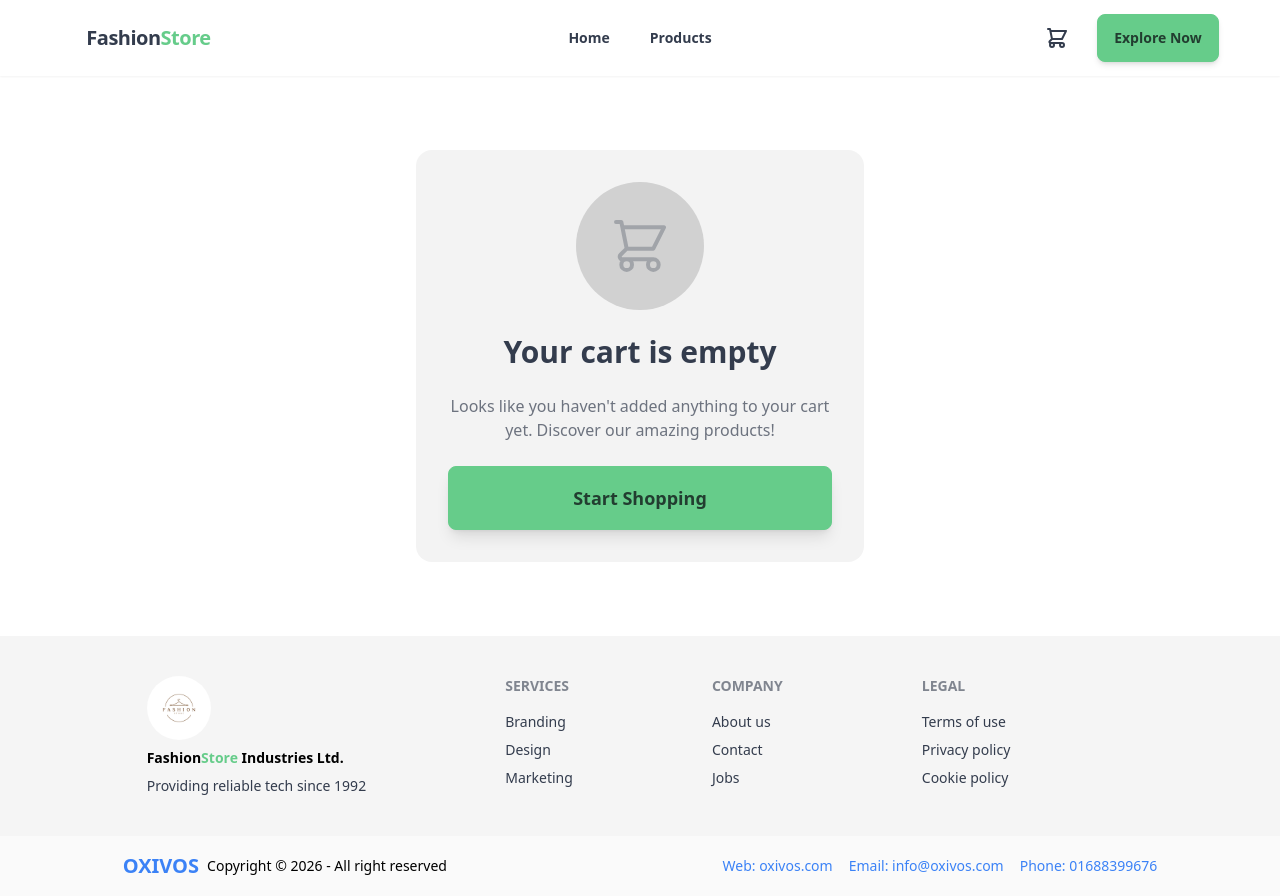
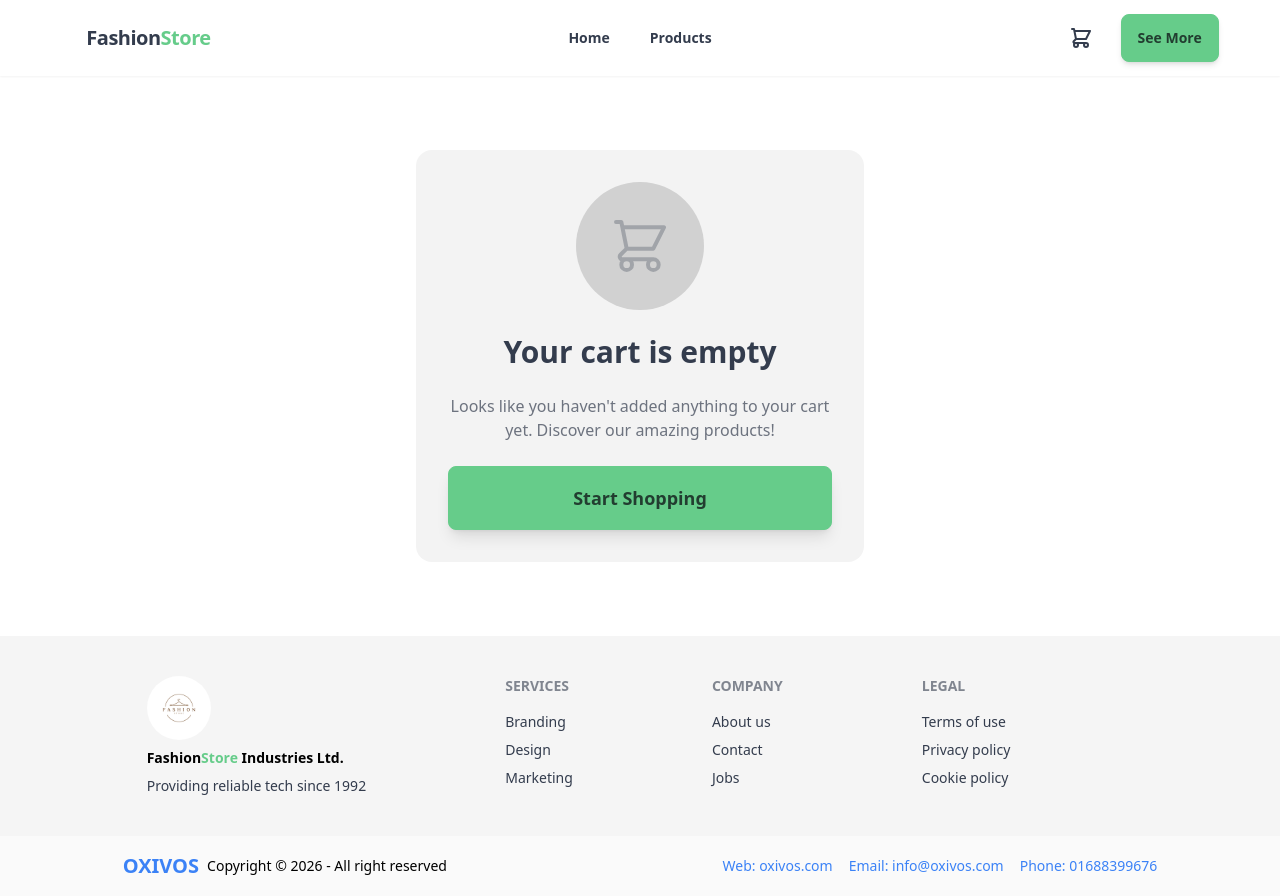
Before and after one commit to shaheenio20/Oxivos_Frontend_Project_Task, a React (Vite) app: page /cart in a window 1280 px wide. Built offline with nearby package versions, Linux system fonts and the light colour scheme.

Commit message:
updated navbar button

```diff
--- a/src/components/Navbar/Navbar.jsx
+++ b/src/components/Navbar/Navbar.jsx
@@ -69,7 +69,7 @@ const Navbar = () => {
               </div>
             </div>
           </div>
-          <Link to="/products" className="btn btn-primary shadow-md hidden sm:flex hover:scale-[1.02] transition-transform">Explore Now</Link>
+          <Link to="/products" className="btn btn-primary shadow-md  sm:flex hover:scale-[1.02] transition-transform">See More</Link>
         </div>
       </div>
     </div>
--- a/src/components/ProductDetails/ProductDetails.jsx
+++ b/src/components/ProductDetails/ProductDetails.jsx
@@ -12,7 +12,7 @@ const ProductDetails = () => {
   const handleAddToCart = () => {
     addToCart(product);
     Swal.fire({
-      title: "Added to Cart",
+      title: "Success!",
       text: "The cart has been added successfully.",
       icon: "success",
       confirmButtonText: "OK",
```
